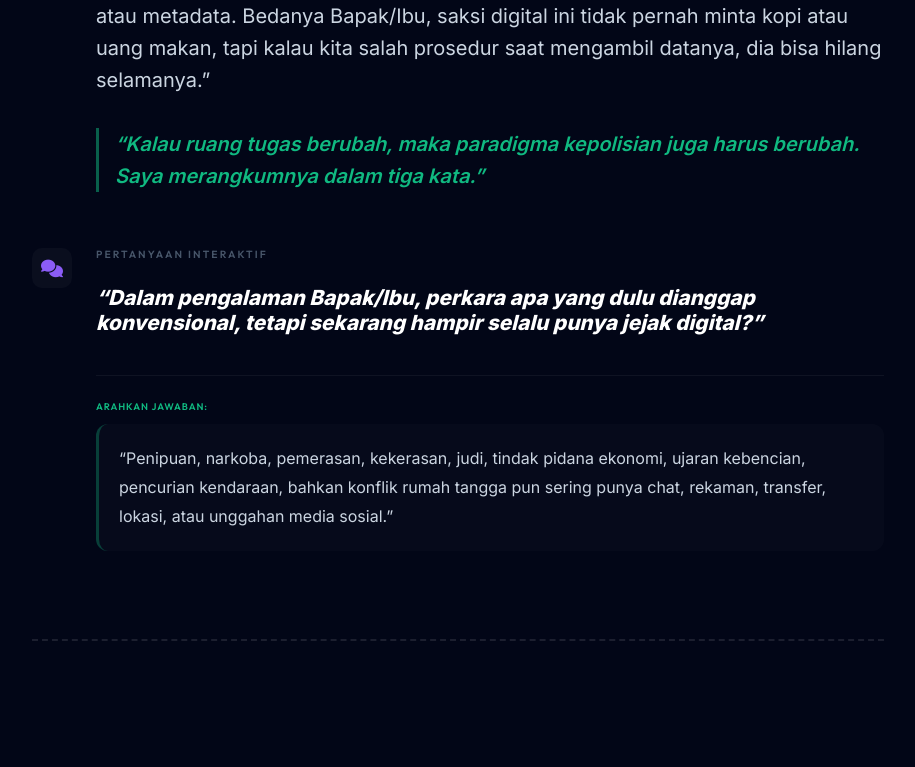
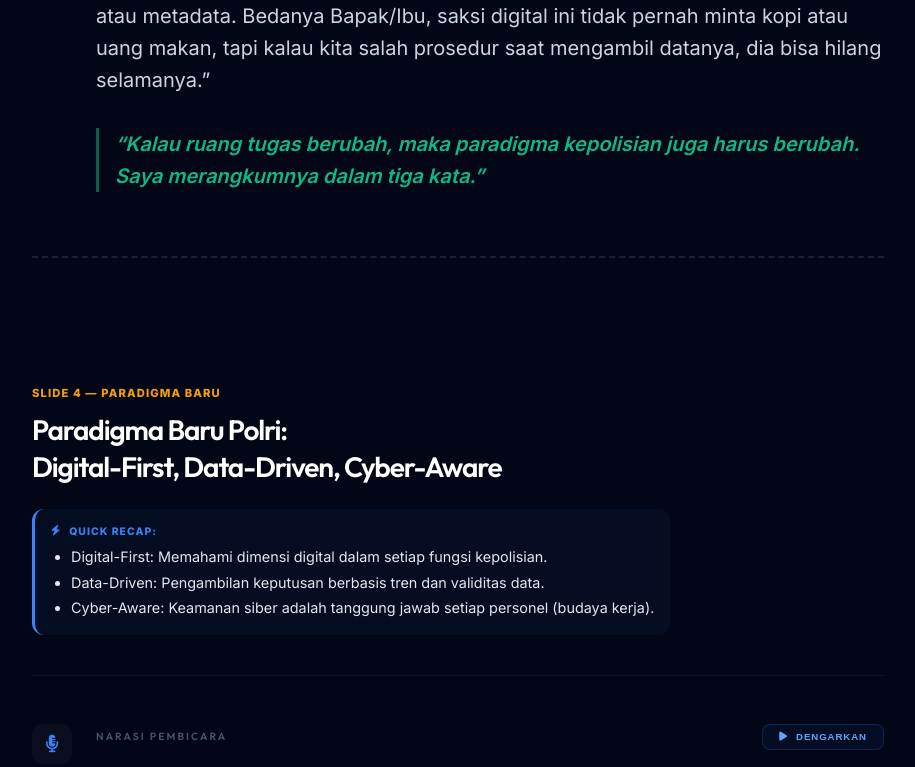
Before and after one commit to iwanharli/ipublications, a Nuxt app: page /raw in a window 1280 px wide. Shown: the part 4260-5027 px from the top of the page, without its empty margins (182-1097 px from the left). Built offline with nearby package versions, Linux system fonts and the light colour scheme; what vue3-apexcharts would draw is missing.

Commit message:
refactor: streamline presentation flow by removing most interactive blocks
- Removed interactive sections from Slides 3, 4, 7, 9, 11, and 19 to prioritize direct narration.
- Maintained core strategic messaging and institutional tone.

```diff
--- a/app/data/presentation-content.js
+++ b/app/data/presentation-content.js
@@ -57,17 +57,6 @@ export const presentationContent = [
       "Dan kalau Bapak/Ibu lihat di bagian bawah slide ini, spektrum ancaman baru sudah sangat beragam: <strong>penipuan online, judi online, APK scam, hoaks, deepfake, data leak, hingga ransomware</strong>. Semua ini bukan ancaman masa depan—ini sudah terjadi hari ini, di Indonesia, setiap hari.",
       "Dulu, saksi kunci biasanya manusia. Sekarang saksi kunci bisa CCTV, BTS, GPS, atau metadata. Bedanya Bapak/Ibu, saksi digital ini tidak pernah minta kopi atau uang makan, tapi kalau kita salah prosedur saat mengambil datanya, dia bisa hilang selamanya.”"
     ],
-    interactive: {
-      type: "alternate",
-      label: "PERTANYAAN INTERAKTIF",
-      questions: [
-        "“Dalam pengalaman Bapak/Ibu, perkara apa yang dulu dianggap konvensional, tetapi sekarang hampir selalu punya jejak digital?”"
-      ],
-      guidance: {
-        label: "ARAHKAN JAWABAN:",
-        text: ["“Penipuan, narkoba, pemerasan, kekerasan, judi, tindak pidana ekonomi, ujaran kebencian, pencurian kendaraan, bahkan konflik rumah tangga pun sering punya chat, rekaman, transfer, lokasi, atau unggahan media sosial.”"]
-      }
-    },
     supplements: {
       transition: "“Kalau ruang tugas berubah, maka paradigma kepolisian juga harus berubah. Saya merangkumnya dalam tiga kata.”"
     }
@@ -88,17 +77,6 @@ export const presentationContent = [
       "Ketiga, <strong>Cyber-Aware</strong>. Ini yang paling krusial: keamanan siber harus menjadi budaya kerja. Satu password yang bocor atau satu klik ceroboh pada link palsu adalah risiko bagi seluruh marwah institusi.",
       "Paradigma baru ini adalah tentang cara kita memimpin di era di mana teknologi dan hukum terus bertransformasi. Karena kadang, Bapak/Ibu, kita sudah punya sistem yang sangat canggih, tapi password-nya masih ‘admin123’. Ini sama saja seperti membeli brankas antipeluru yang sangat mahal, tapi kuncinya kita taruh di bawah keset pintu depan.”"
     ],
-    interactive: {
-      type: "alternate",
-      label: "PERTANYAAN INTERAKTIF",
-      questions: [
-        "“Dari tiga paradigma ini, mana yang paling sulit diterapkan di institusi: Digital-First, Data-Driven, atau Cyber-Aware?”"
-      ],
-      guidance: {
-        label: "JIKA ADA JAWABAN, TANGGAPI:",
-        text: ["“Biasanya yang paling sulit bukan membeli teknologinya, tetapi mengubah kebiasaan manusianya. Karena sistem bisa di-upgrade, tetapi budaya kerja membutuhkan kepemimpinan.”"]
-      }
-    },
     supplements: {
       transition: "“Dari tiga paradigma ini, inti yang paling penting adalah data. Karena di era digital, data bisa menjadi kekuatan, tetapi juga bisa menjadi sumber kerentanan.”"
     }
@@ -176,17 +154,6 @@ export const presentationContent = [
       "Pertama, <strong>dampak ekonomi</strong>: penipuan online, judi online, dan kerugian masyarakat. Kedua, <strong>dampak operasional</strong>: sistem layanan lumpuh total. Ketiga, <strong>dampak sosial</strong>: hoaks dan menurunnya kepercayaan masyarakat.",
       "Mungkin di layar lebar, penyusup digital itu terlihat keren dengan hoodie hitam dan layar penuh kode hijau. Tapi di dunia nyata, sering kali serangan dimulai dari pesan yang sangat sederhana: ‘Izin Komandan, ini undangan rapat, mohon dibuka.’ Dan lampirannya kembali lagi: file APK.”"
     ],
-    interactive: {
-      type: "alternate",
-      label: "PERTANYAAN INTERAKTIF",
-      questions: [
-        "“Menurut Bapak/Ibu, ancaman mana yang paling dekat dengan tugas sehari-hari: cyber fraud, judi online, ransomware, hoaks, atau deepfake?”"
-      ],
-      guidance: {
-        label: "TANGGAPI:",
-        text: ["“Jawaban bisa berbeda tergantung fungsi dan wilayah. Tetapi yang jelas, semuanya membutuhkan kesiapan institusi.”"]
-      }
-    },
     supplements: {
       transition: "“Sekarang kita masuk ke kasus pertama. Saya ingin Bapak/Ibu membayangkan bukan sebagai penonton, tetapi sebagai pimpinan yang harus mengambil keputusan.”"
     }
@@ -229,23 +196,6 @@ export const presentationContent = [
       "<strong>Pukul 10.01</strong>, muncul pesan tebusan: <em>data Anda telah dienkripsi.</em>",
       "Pada titik ini, situasinya berubah. Ini bukan lagi masalah komputer. Ini krisis komando. Sering kali saat sistem melambat, yang pertama disalahkan adalah Wi-Fi kantor. Padahal masalahnya bukan Wi-Fi, tapi ada malware yang sedang bekerja lembur di dalam jaringan kita.”"
     ],
-    interactive: {
-      type: "quiz",
-      label: "INTERAKSI AUDIENS",
-      quiz: {
-        question: "“APA PERINTAH PERTAMA ANDA?”",
-        options: [
-          { text: "<strong>A.</strong> Matikan semua komputer.", active: false },
-          { text: "<strong>B.</strong> Hubungi tim teknis saja.", active: false },
-          { text: "<strong>C.</strong> Aktifkan tim respons insiden dan amankan bukti.", active: true },
-          { text: "<strong>D.</strong> Umumkan kepada publik bahwa semua aman.", active: false }
-        ]
-      },
-      guidance: {
-        label: "LANJUTKAN SETELAH RESPONS:",
-        text: ["“Pilihan yang paling tepat adalah <strong>C: aktifkan tim respons insiden dan amankan bukti.</strong>", "Mengapa bukan langsung matikan semua komputer? Karena tindakan gegabah bisa menghilangkan log penting.", "Mengapa bukan hanya panggil tim teknis? Karena dampaknya tidak hanya teknis. Ada aspek layanan, hukum, komunikasi publik, dan pembuktian.", "Mengapa bukan langsung umumkan semua aman? Karena tanpa verifikasi, pernyataan seperti itu bisa menjadi bumerang.", "Dalam insiden siber, pimpinan harus memastikan empat hal: <strong>dampak dibatasi, bukti diamankan, layanan dipulihkan, dan komunikasi dikendalikan.</strong>”"]
-      }
-    },
     supplements: {
       transition: "“Ransomware menjadi berbahaya karena yang disandera bukan hanya file. Yang disandera adalah pelayanan, reputasi, dan kepercayaan publik.”"
     }
@@ -289,17 +239,6 @@ export const presentationContent = [
       "Dalam kasus layanan publik, dampaknya bisa lebih luas. Masyarakat tidak peduli apakah penyebabnya server, jaringan, malware, atau vendor. Yang mereka lihat adalah layanan tidak berjalan.",
       "Karena itu, ransomware harus dipahami sebagai krisis institusi, bukan krisis teknis. Dan Bapak/Ibu, backup itu ibarat payung. Saat cuaca cerah, sering dianggap beban atau tidak penting. Begitu badai ransomware datang, semua baru sibuk bertanya: payungnya di mana?”"
     ],
-    interactive: {
-      type: "alternate",
-      label: "PERTANYAAN INTERAKTIF",
-      questions: [
-        "“Apa yang lebih berbahaya menurut Bapak/Ibu: data terkunci, data bocor, atau publik kehilangan kepercayaan?”"
-      ],
-      guidance: {
-        label: "SETELAH RESPONS:",
-        text: ["“Ketiganya berbahaya. Tetapi kehilangan kepercayaan publik sering kali menjadi dampak yang paling panjang. Sistem bisa dipulihkan, file bisa direstorasi, tetapi kepercayaan publik membutuhkan waktu lebih lama untuk dibangun kembali.”"]
-      }
-    },
     supplements: {
       transition: "“Lalu apa pelajaran yang bisa kita ambil dari ransomware? Saya rangkum menjadi tiga: backup, air-gapping, dan manusia sebagai benteng pertama.”"
     }
@@ -489,27 +428,6 @@ export const presentationContent = [
       "Saya tidak meminta Bapak/Ibu menjawabnya sekarang. Namun, saya ingin Bapak/Ibu merenungkan sejenak: Jika salah satu dari hal ini terjadi di Satker Bapak/Ibu hari ini, apakah kita sudah punya SOP-nya? Apakah personel kita tahu harus melapor ke mana dalam 10 menit pertama? Dan apakah kita sudah siap dengan narasi tunggal agar publik tetap tenang?",
       "Kesiapan kita tidak ditentukan oleh seberapa canggih alat yang kita beli, tetapi oleh seberapa jernih instruksi yang Bapak/Ibu berikan saat badai siber itu datang.”"
     ],
-    interactive: {
-      type: "standard",
-      label: "REFLEKSI KOMANDO",
-      questions: [
-        "“Renungkan sejenak skenario di layar: Akun Diretas, Data Bocor, Deepfake, atau Ransomware.”",
-        "“Apakah sistem pelaporan di Satker Bapak/Ibu sudah siap? Apakah koordinasi antar unit sudah terlatih?”"
-      ],
-      guidance: {
-        label: "PANDUAN RESPONS STRATEGIS (UNTUK REFERENSI):",
-        text: [
-          "<strong>1) Akun Pejabat Diretas:</strong><br/>• Fokus: Amankan akun segera, cegah penyebaran narasi palsu, dan amankan jejak akses digital.",
-          "<strong>2) Data Laporan Masyarakat Bocor:</strong><br/>• Fokus: Hentikan kebocoran, isolasi server, dan siapkan komunikasi publik yang transparan namun terkendali.",
-          "<strong>3) Video Deepfake Pejabat Viral:</strong><br/>• Fokus: Verifikasi forensik cepat dan klarifikasi resmi melalui saluran komunikasi satu pintu.",
-          "<strong>4) Ransomware Melumpuhkan Layanan:</strong><br/>• Fokus: Putus koneksi jaringan, aktifkan backup data yang teruji, dan jangan gegabah membayar tebusan."
-        ]
-      }
-    },
-    supplements: {
-      transition: "“Sebelum kita akhiri, izinkan saya menyampaikan satu catatan penutup.”",
-      transitionLabel: "TRANSISI KE PENUTUP"
-    }
   },
   {
     id: "closing-note",
```
